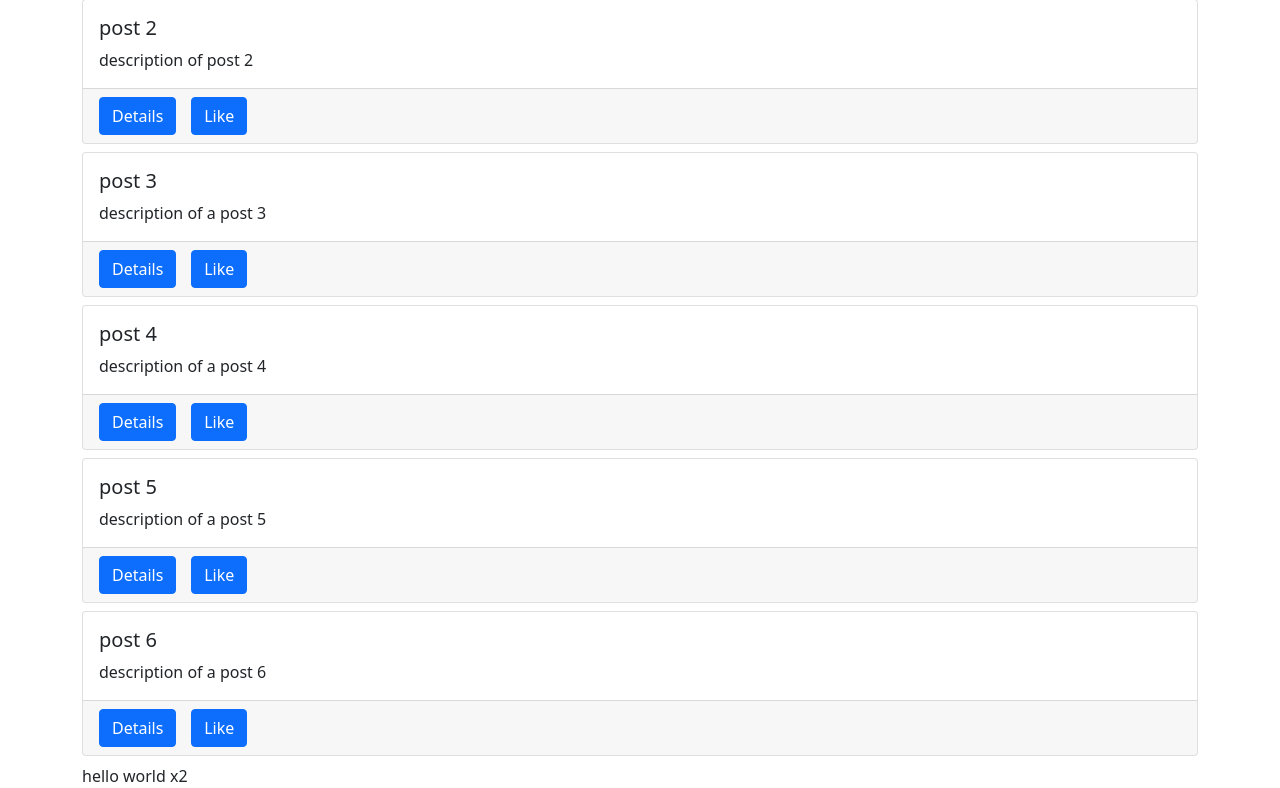
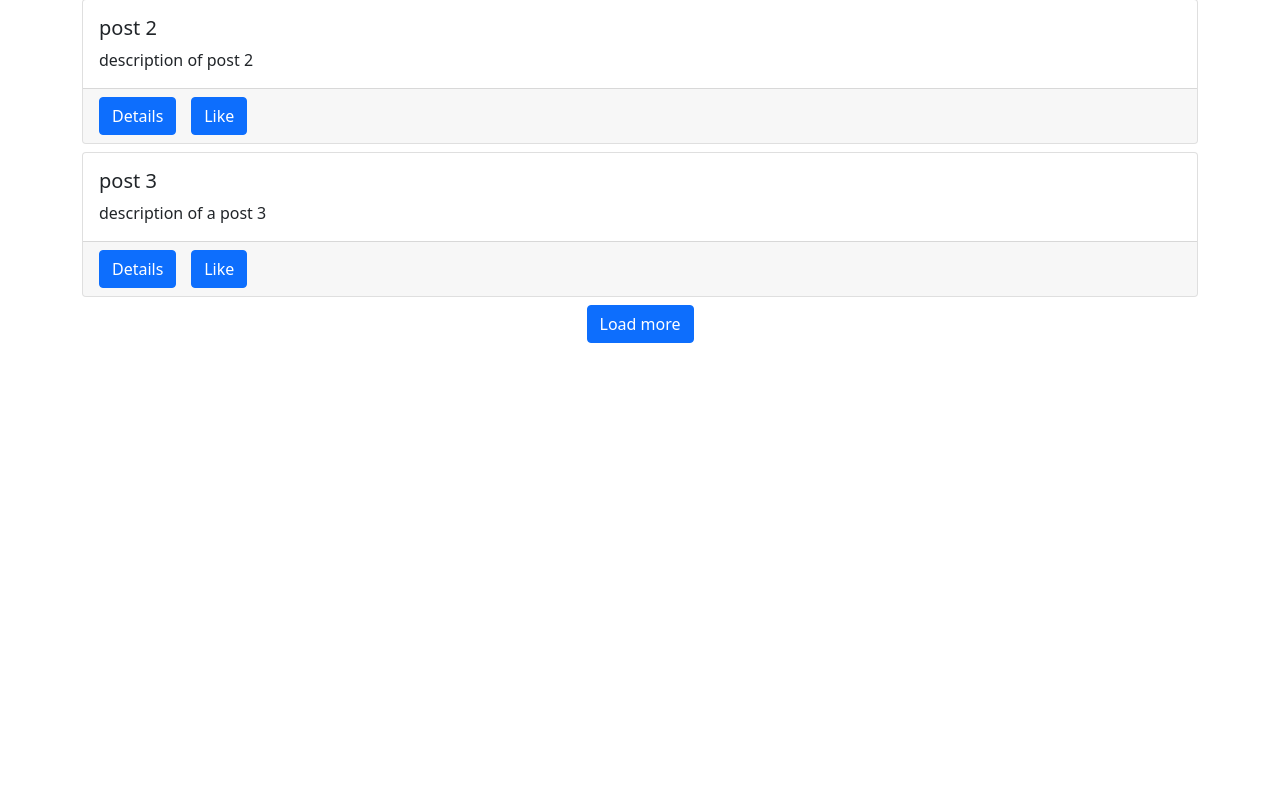
Before and after one commit to ValentynNVS/src, a Django app: page / in a window 1280 px wide. Shown: the part 170-958 px from the top of the page. After the commit the page ends 513 px from the top, so only its background shows below. Run offline with Django 5.2, Linux system fonts and the light colour scheme; data comes from the database, SQL or seed files in the repository; data that the repository does not hold is empty; some libraries are stand-ins or nearby versions.

Commit message:
loading more posts with a button click functionality added

```diff
--- a/posts/static/posts/main.js
+++ b/posts/static/posts/main.js
@@ -1,23 +1,17 @@
 console.log("hello world")
-const helloWorlBox = document.getElementById('hello-world')
 const postsBox = document.getElementById('posts-box')
 const spinnerBox = document.getElementById('spinner-box')
+const loadBtn = document.getElementById('load-btn')
+const endBox = document.getElementById('end-box')
 
+
+let visible = 3
+
+const getData = () => {
 
     $.ajax({
         type: 'GET',
-    url: '/hello-world/',
-    success: function(response) {
-        console.log('success', response.text)
-        helloWorlBox.textContent = response.text
-    },
-    error: function(error) {
-        console.log('error', error)
-    }
-})
-$.ajax({
-    type: 'GET',
-    url: '/data/',
+        url: `/data/${visible}/`,
         success: function(response) {
             console.log(response)
             const data = response.data
@@ -46,6 +40,14 @@
                     `
                 });
             }, 100);
+            console.log(response.size)
+            if (response.size == 0) {
+                endBox.textContent = 'No posts added yet...'
+            }
+            else if (response.size <= visible) {
+                loadBtn.classList.add('not-visible')
+                endBox.textContent = 'No more posts to load...'
+            }
 
             // const data = JSON.parse(response.data)
             // console.log(data)
@@ -54,3 +56,12 @@
             console.log(error)
         }
     })
+}
+
+loadBtn.addEventListener('click', ()=> {
+    spinnerBox.classList.remove('not-visible')
+    visible += 3
+    getData()
+})
+
+getData()
--- a/posts/templates/posts/main.html
+++ b/posts/templates/posts/main.html
@@ -14,9 +14,12 @@
     <!-- {% for obj in qs %}
         {{obj.title}} - {{obj.body}} <br>
     {% endfor %} -->
+
+    <div id="posts-box" ></div>
     <div id= "spinner-box" class="text-center">
         <div class="spinner-border" role="status"></div>
     </div>
-    <div id="posts-box" ></div>
-    <div id="hello-world"></div>
+    <div class="text-center mb-3" id="end-box">
+        <button class="btn btn-primary" id="load-btn">Load more</button>
+    </div>
 {% endblock content %}
--- a/posts/urls.py
+++ b/posts/urls.py
@@ -10,7 +10,7 @@
 urlpatterns = [
     path('', post_list_and_create, name='main-board'),
 
-    path('data/', load_post_data_view, name='posts-data'),
+    path('data/<int:num_posts>/', load_post_data_view, name='posts-data'),
     path('hello-world/', hello_world_view, name='hello-world'),
 
 ]
--- a/posts/views.py
+++ b/posts/views.py
@@ -8,9 +8,13 @@
     qs = Post.objects.all()
     return render(request, 'posts/main.html', {'qs':qs} )
 
-def load_post_data_view(request):
+def load_post_data_view(request, num_posts):
     # qs = Post.objects.all()
     # return JsonResponse({'qs':qs})
+    visible = 3
+    upper = num_posts
+    lower = upper - visible
+    size = Post.objects.all().count()
     qs = Post.objects.all()
     # data = serializers.serialize('json', qs)
     data = []
@@ -19,10 +23,11 @@
             'id' : obj.id,
             'title' : obj.title,
             'body': obj.body,
+            'liked': True if request.user in obj.liked.all() else False,
             'author': obj.author.user.username
         }
         data.append(item)
-    return JsonResponse({'data':data})
+    return JsonResponse({'data':data[lower:upper], 'size':size})
 
 def hello_world_view(request):
     return JsonResponse({'text': 'hello world x2'})
```
Lines whose indentation alone changed are shown as unchanged.
